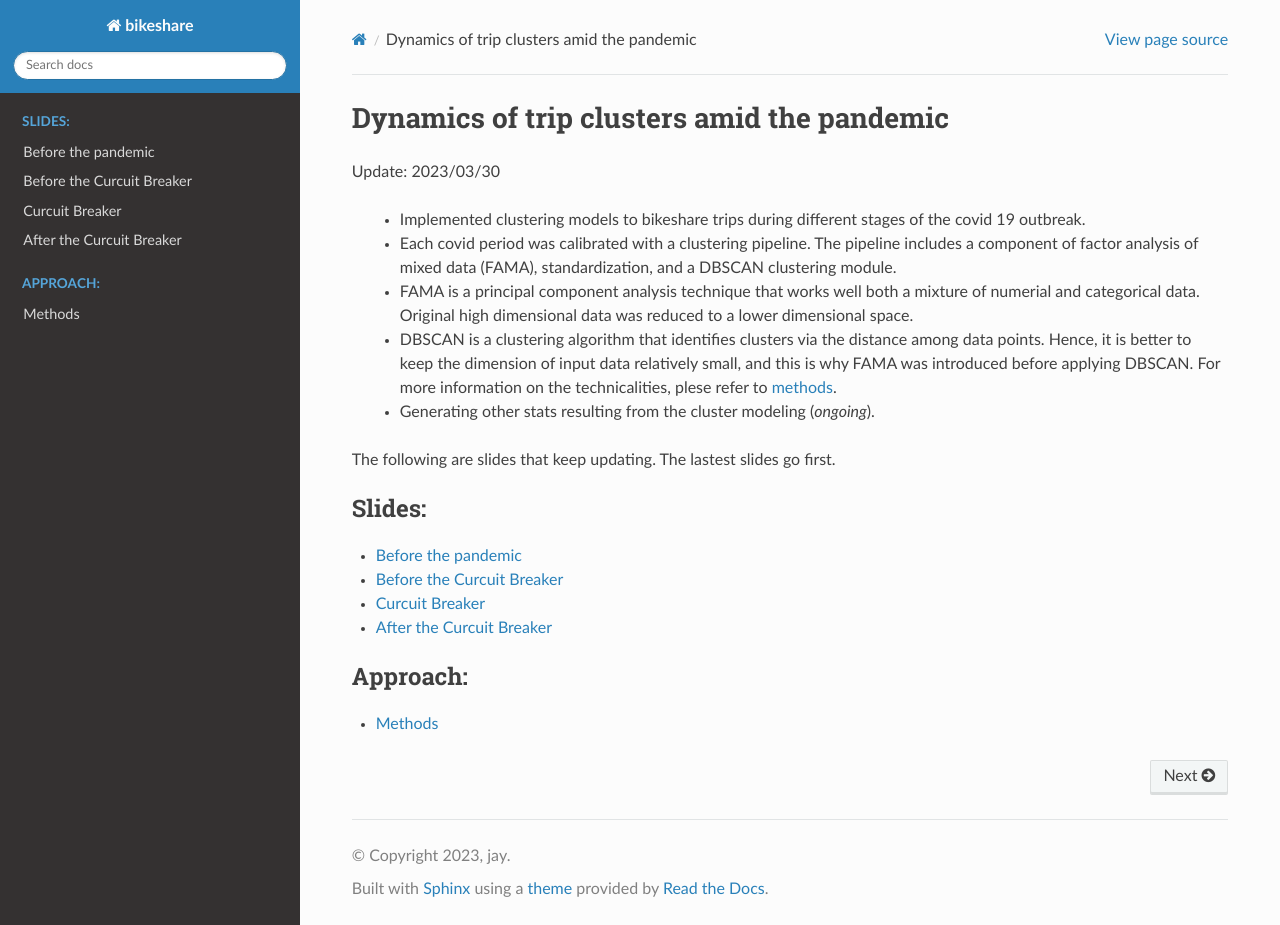
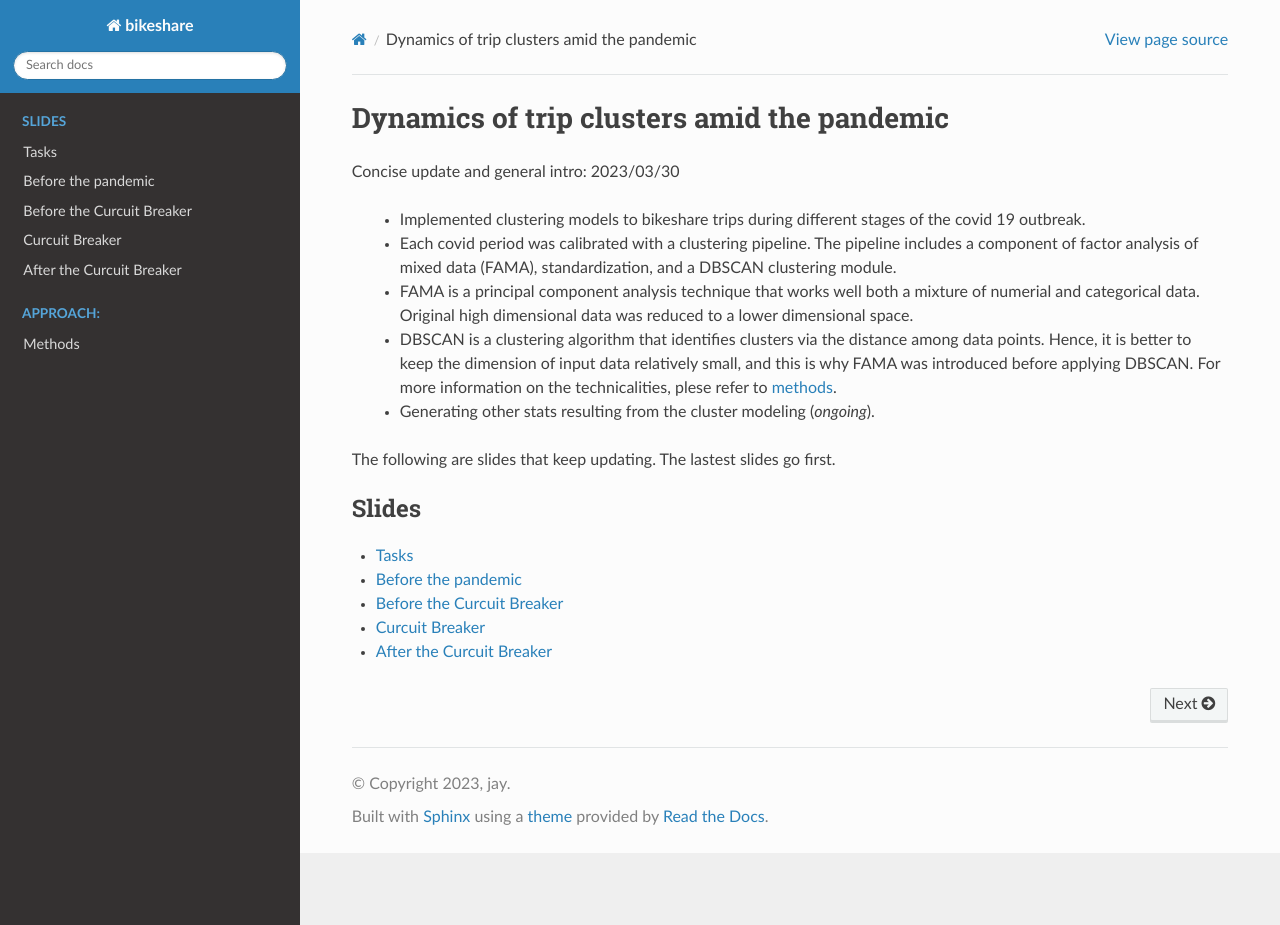
Before and after one commit to jaysjoy/bike-share-and-covid19, a Sphinx documentation site: the page built from docs/source/index.rst, in a window 1280 px wide and 925 px high. Built offline with Sphinx 7.4.7 and the Read the Docs theme 2.0.0, drawn with Linux system fonts in a browser that asks for light colours.

Commit message:
tasks list created

```diff
--- a/docs/source/index.rst
+++ b/docs/source/index.rst
@@ -6,7 +6,7 @@
 Dynamics of trip clusters amid the pandemic
 ===========================================
 
-Update: 2023/03/30
+Concise update and general intro: 2023/03/30
 
  * Implemented clustering models to bikeshare trips during different stages of the covid 19 outbreak.
  * Each covid period was calibrated with a clustering pipeline. The pipeline includes a component of factor analysis of mixed data (FAMA), standardization, and a DBSCAN clustering module.
@@ -18,14 +18,16 @@ The following are slides that keep updating. The lastest slides go first.
 
 .. toctree::
    :maxdepth: 2
-   :caption: Slides:
+   :caption: Slides
 
+   progress/tasks
    progress/prepancluster
    progress/precbcluster
    progress/cbcluster
    progress/postcbcluster
 
 .. toctree::
+   :hidden:
    :maxdepth: 2
    :caption: Approach:
 
```
Also changed, not shown: docs/source/progress/tasks.rst (added, +8 -0 lines).
